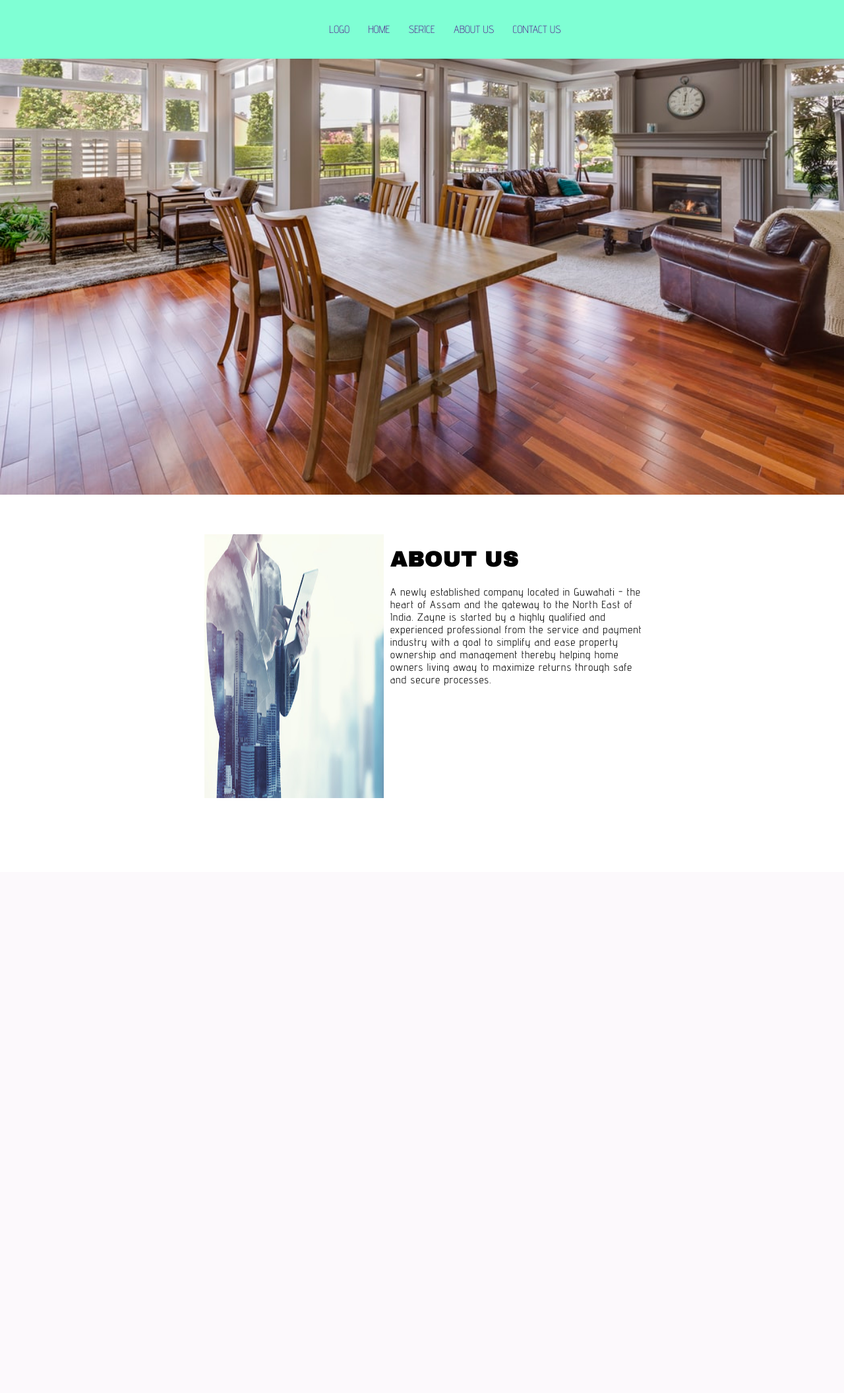
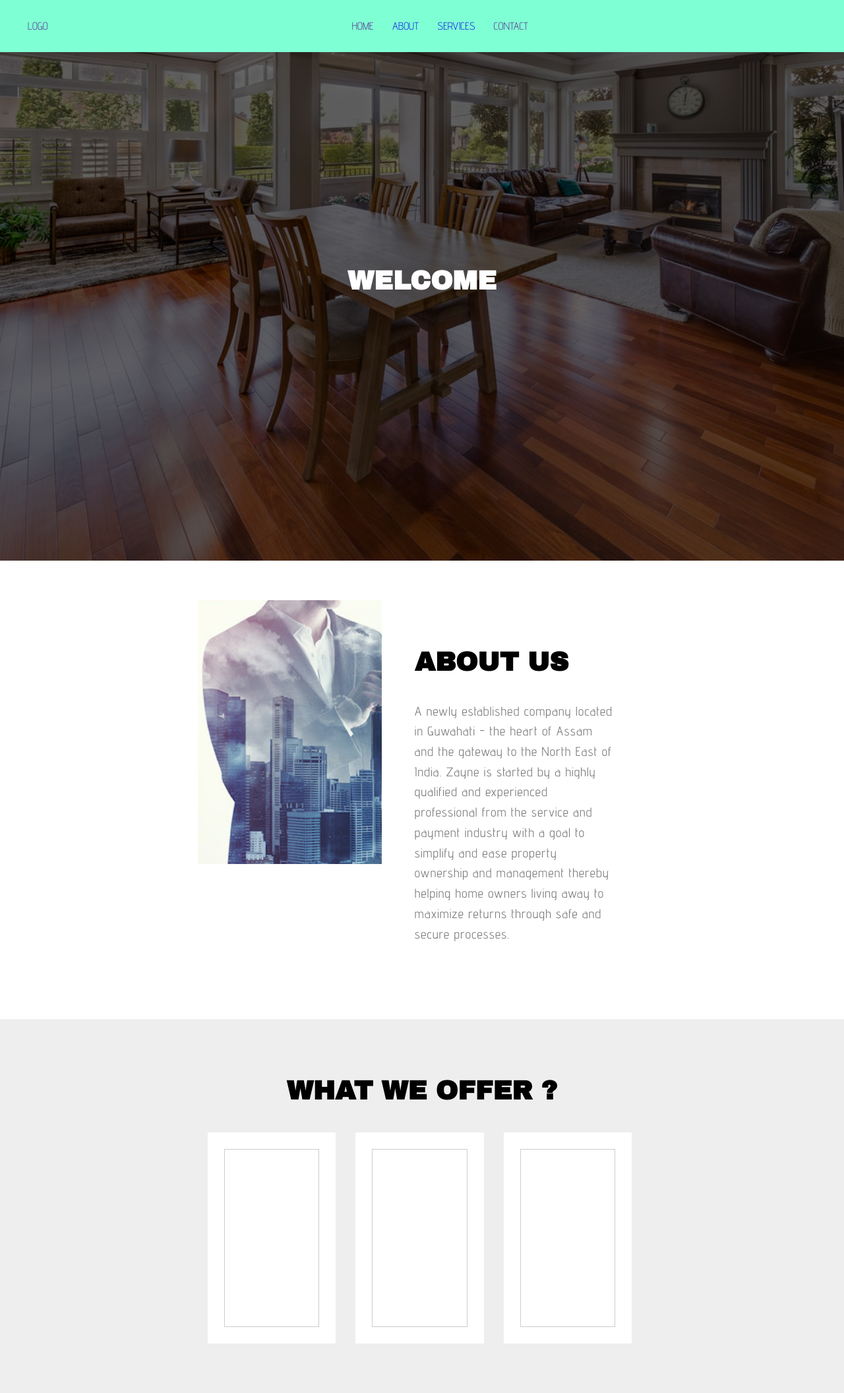
Before and after one commit to koustabh69/RealEstate, a PHP site: page / in a window 1280 px wide. Shown: the whole page at 66% size. Before the commit the page ends 1210 px from the top, so only its background shows below. Run offline with PHP 8.4, Linux system fonts and the light colour scheme.

Commit message:
Add files via upload

```diff
--- a/index.html
+++ b/index.html
@@ -14,29 +14,64 @@
 
     </head>
 
-
+<style>
+    h1{font-size: 2.5em;}
+</style>
 <body>
-<div class="nav">
-
-    <a href="">LOGO</a>
-    <a href="">HOME</a>
-    <a href="">SERICE</a>
-    <a href="">ABOUT US</a>
-    <a href="">CONTACT US</a>
+    <div class="nav">
+        <a href="" style="float: left;">LOGO</a>
+        <a href="">HOME</a>
+        <a href="#about">ABOUT</a>
+        <a href="#service">SERVICES</a>
+        <a href="">CONTACT</a>
     </div>
 
     <div class="hero">
-    bahcbhkasbchabh hahah
+        <div class="overlay">
+            <div class="herotxt">
+                <h1>WELCOME</h1>
+            </div>
+        </div>
     </div>
 
-    <div class="contain">
-        <img src="aboutus.jpg" style="height: 400px;float: left;width: 40%;padding:0 10px">
-    <p class="about">
-        <h1>ABOUT US</h1>A newly established company located in Guwahati - the heart of Assam and the gateway to the North East of India. Zayne is started by a highly qualified and experienced professional from the service and payment industry with a goal to simplify and ease property ownership and management thereby helping home owners living away to maximize returns through safe and secure processes.</p>
+    <div class="contain row" id="about">
+        <div class=" col abt2">
+            <img src="aboutus.jpg" style="height: 400px";>
+        </div>
+        <div class="col abt">
+            <h1>ABOUT US</h1>
+            <p>A newly established company located in Guwahati - the heart of Assam and the gateway to the North East of India. Zayne is started by a highly qualified and experienced professional from the service and payment industry with a goal to simplify and ease property ownership and management thereby helping home owners living away to maximize returns through safe and secure processes.</p>
+        </div>
     </div>
 
-    <div style="height: 100px;">
 
+    <div style="background-color: #eee;" id="service">
+    <div class="contain">
+        <center><h1>WHAT WE OFFER ?</h1></center>
+        <div class="row">
+            <div class="col serv">
+                <div class="servcon">
+                    <div class="servtxt">
+
+                    </div>
+                </div>
+            </div>
+            <div class="col serv">
+                <div class="servcon">
+                    <div class="servtxt">
+
+                    </div>
+                </div>
+            </div>
+            <div class="col serv">
+                <div class="servcon">
+                    <div class="servtxt">
+
+                    </div>
+                </div>
+            </div>
+        </div>
+    </div>
     </div>
 
     <div>
--- a/main.css
+++ b/main.css
@@ -1,8 +1,25 @@
-body,html{margin:0px;padding:0px; font-family: 'Advent Pro', sans-serif; font-weight: 400}
-.nav{background-color: aquamarine;text-align: center;padding: 35px;position: fixed;width: 100%}
-.nav a{text-decoration: none;font-family: 'Advent Pro', sans-serif; font-weight: 300;padding: 0px 12px}
+*{box-sizing: border-box;}
+body,html{margin:0px;padding:0px; font-family: 'Advent Pro', sans-serif; font-weight: 400;scroll-behavior: smooth;}
+.nav{background-color: aquamarine;text-align: center;padding: 30px;position: fixed;width: 100%;z-index: 5;}
+.nav a{text-decoration: none;font-family: 'Advent Pro', sans-serif; font-weight: 300;padding: 0px 12px;}
 
 h1,h2,h3,h4{font-family: 'Archivo Black', sans-serif;}
-.hero{background: url(hero.jpg) no-repeat; height:750px;background-size: cover;color: #fff;}
-.contain{padding: 60px 300px;letter-spacing: 1px;}
-.about{text-align: justify;padding: 40px 30px;float: left;width: 50%;}
+.hero{background: url(hero.jpg) no-repeat; height:850px;background-size: cover;color: #fff;}
+.contain{padding: 60px 300px;}
+.row::after {
+  content: "";
+  clear: both;
+  display: table;
+}
+.col{
+  float: left;
+}
+.abt2{width: 40.9999%;overflow: hidden;}
+.abt{width: 58.9999%;overflow: hidden;padding: 35px 50px;line-height: 1.6;}
+.abt h1{font-size: 2.5em;}
+.abt p{letter-spacing: 1px;font-size: 1.2em;color: #777;}
+.overlay{position: relative;width: 100%;height: 100%;background-color: rgba(0,0,0,0.6);display: block;}
+.herotxt{position: absolute;top: 50%;left: 50%;transform: translate(-50%,-50%);}
+.serv{width: 33%;height: 350px;padding: 15px;}
+.servcon{width: 100%;height: 100%;background-color: #fff;padding: 25px;}
+.servtxt{width: 100%;height: 100%;border: 1px solid #ccc;}
```
